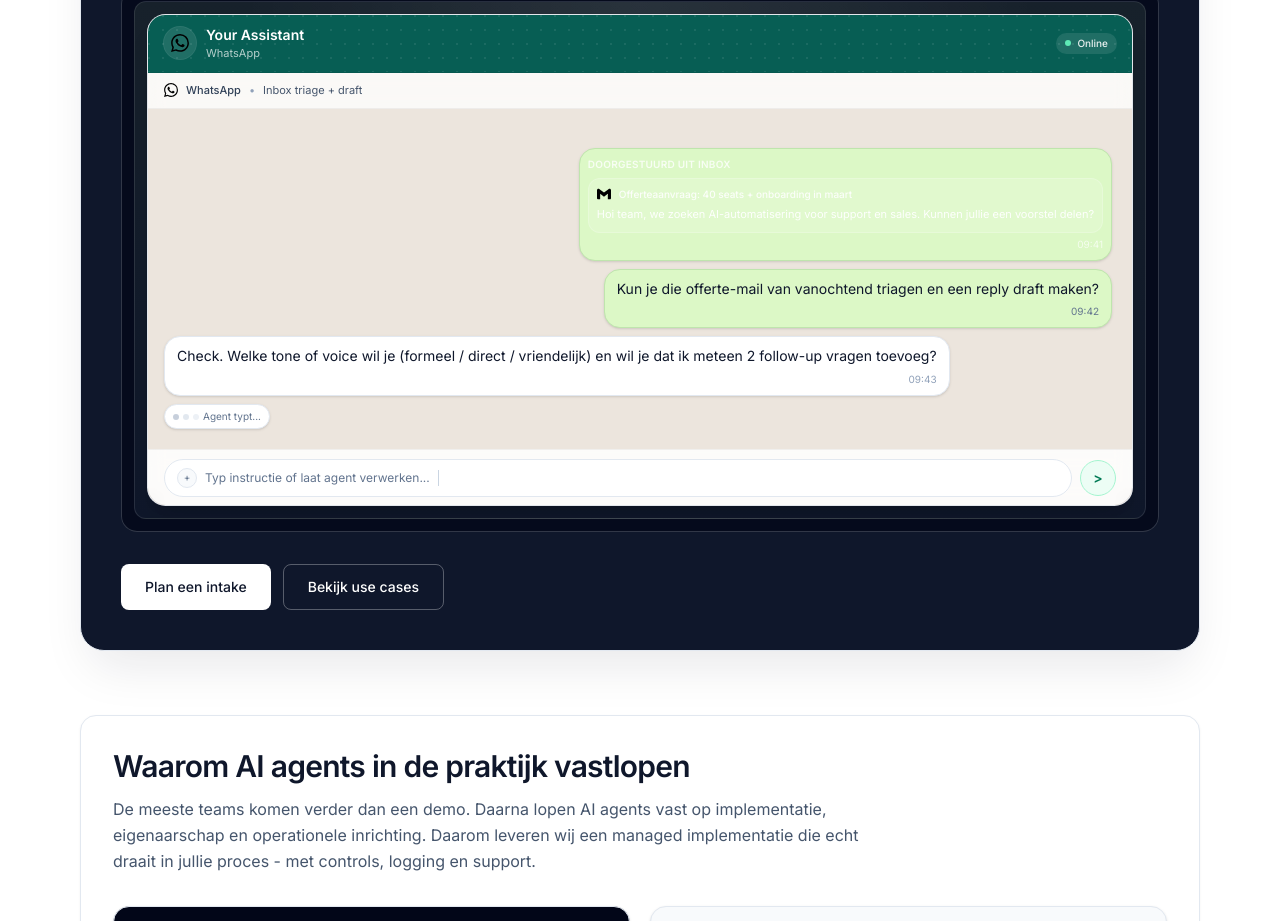
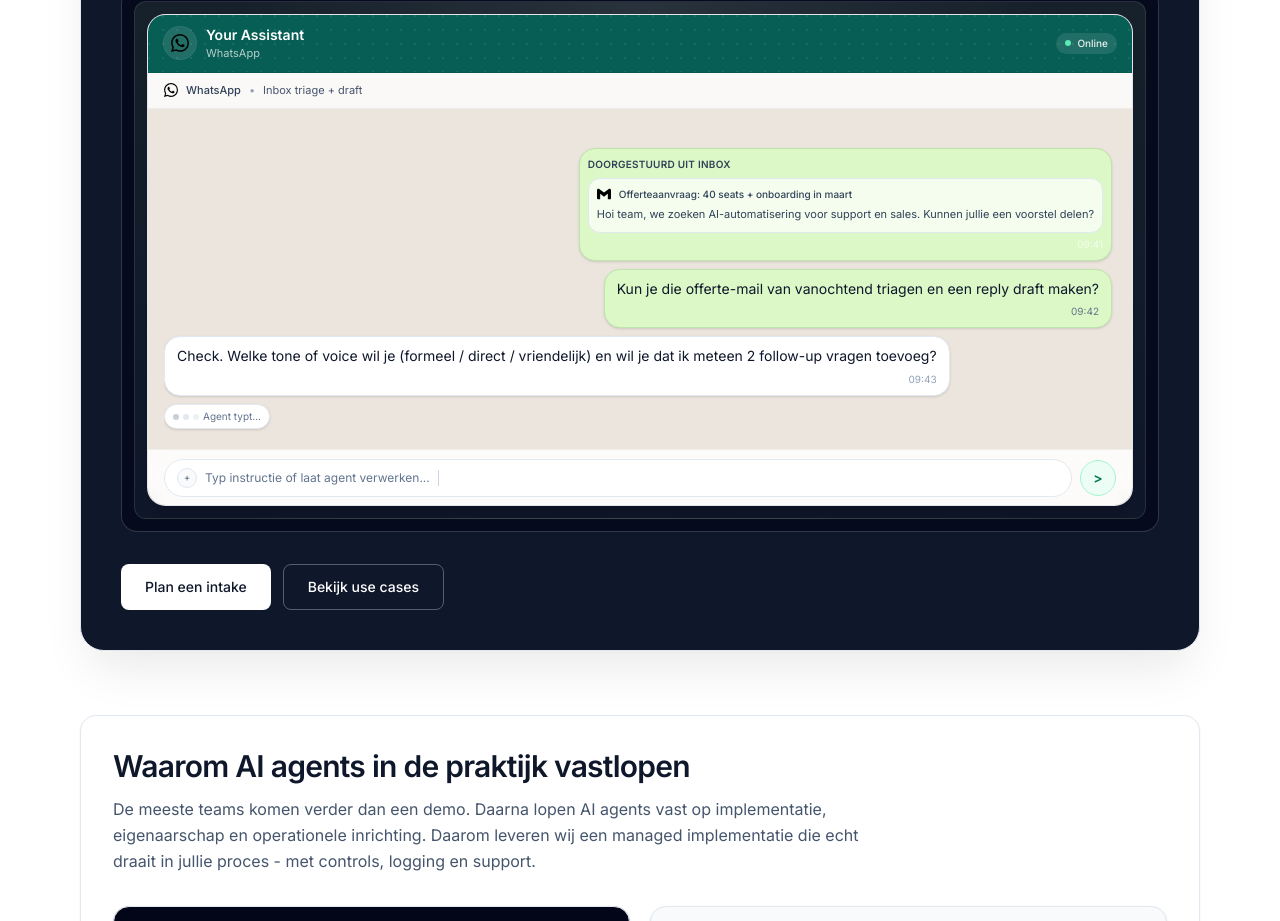
Before and after one commit to openclawbot69420-ux/youraiworker-site, a Next.js app: page / in a window 1280 px wide. Shown: the part 1960-2881 px from the top of the page. Built offline with nearby package versions, Linux system fonts and the light colour scheme.

Commit message:
demo: autoscroll chat without visible scrollbar + fix forwarded email contrast

```diff
--- a/src/components/ChatDemo.tsx
+++ b/src/components/ChatDemo.tsx
@@ -234,10 +234,11 @@ export const ChatDemo: React.FC<ChatDemoProps> = ({
       return
     }
 
-    // Keep the demo pinned to the latest message so nothing gets visually cut off.
-    // IMPORTANT: avoid scrollIntoView here - it can scroll the whole page on some browsers.
-    // No auto-scroll here: we keep the chat static so the demo doesn't jump.
-    // (Users should just watch the conversation build up naturally.)
+    // Keep the chat pinned to the newest message.
+    // Use internal scrolling only (no scrollIntoView) to avoid page jumps.
+    if (scrollRef.current) {
+      scrollRef.current.scrollTop = scrollRef.current.scrollHeight
+    }
   }, [prefersReducedMotion, animation.scenarioIndex, animation.revealedCount])
   const fadeOpacity =
     !prefersReducedMotion && animation.phase === "fade"
@@ -285,7 +286,10 @@ export const ChatDemo: React.FC<ChatDemoProps> = ({
 
             <div className="min-h-0 flex-1 overflow-hidden px-3 py-3 sm:px-4">
               <div className="flex h-full flex-col">
-                <div ref={scrollRef} className="min-h-0 flex-1 pr-1">
+                <div
+                  ref={scrollRef}
+                  className="min-h-0 flex-1 overflow-y-auto pr-1 [scrollbar-width:none] [&::-webkit-scrollbar]:hidden"
+                >
                   <div className="flex min-h-full flex-col justify-end gap-2">
                     {visibleLines.map((line, index) => {
                       const timeLabel = `09:${String(41 + index).padStart(2, "0")}`
@@ -296,11 +300,11 @@ export const ChatDemo: React.FC<ChatDemoProps> = ({
                             key={line.id}
                             className={`ml-auto max-w-[92%] rounded-2xl border p-2 shadow-sm ${skin.userBubble}`}
                           >
-                            <p className="text-[10px] font-semibold uppercase tracking-wide text-white/80">
+                            <p className="text-[10px] font-semibold uppercase tracking-wide text-slate-700">
                               {line.label}
                             </p>
-                            <div className="mt-1.5 rounded-xl border border-white/20 bg-white/15 p-2">
-                              <div className="flex items-center gap-2 text-[10px] text-white/90">
+                            <div className="mt-1.5 rounded-xl border border-slate-200 bg-white/70 p-2">
+                              <div className="flex items-center gap-2 text-[10px] text-slate-700">
                                 <img
                                   src="/brands/gmail.svg"
                                   alt=""
@@ -309,7 +313,7 @@ export const ChatDemo: React.FC<ChatDemoProps> = ({
                                 />
                                 <span className="truncate font-medium">{line.emailSubject}</span>
                               </div>
-                              <p className="mt-1 break-words text-[11px] leading-relaxed text-white/95">
+                              <p className="mt-1 break-words text-[11px] leading-relaxed text-slate-700">
                                 {line.emailPreview}
                               </p>
                             </div>
```
